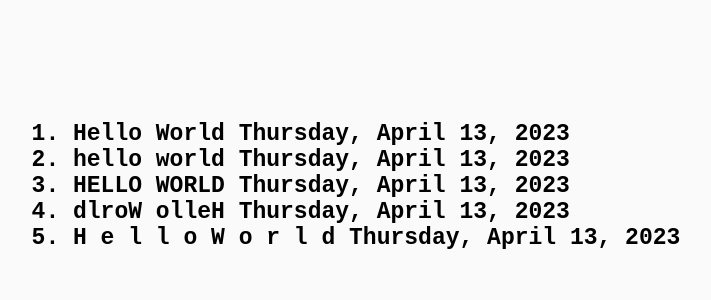
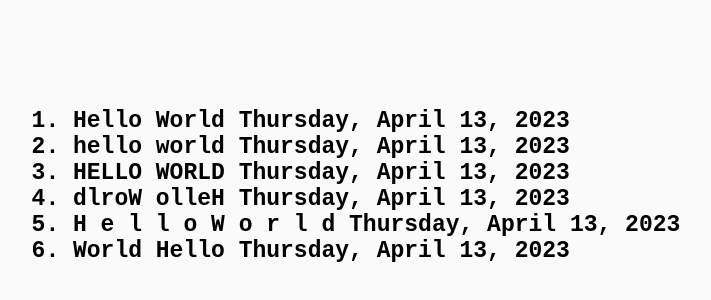
Before and after one commit to heldersonfarias/treino, a React (Create React App) app in the folder Módulo 2/React/introducao-ao-react/: page / in a window 1280 px wide. Shown: the part 214-514 px from the top of the page, without its empty margins (55-766 px from the left). Built offline with nearby package versions, Linux system fonts and the light colour scheme.

Commit message:
Sexto Hello, World

```diff
--- a/Módulo 2/React/introducao-ao-react/src/App.js
+++ b/Módulo 2/React/introducao-ao-react/src/App.js
@@ -10,7 +10,8 @@ function App() {
       words.toLowerCase(),
       words.toUpperCase(),
       words.split('').reverse().join(''),
-      words.split('').join(' ')
+      words.split('').join(' '),
+      words.split(' ').reverse().join(' ')
     ]
   }
 
```
